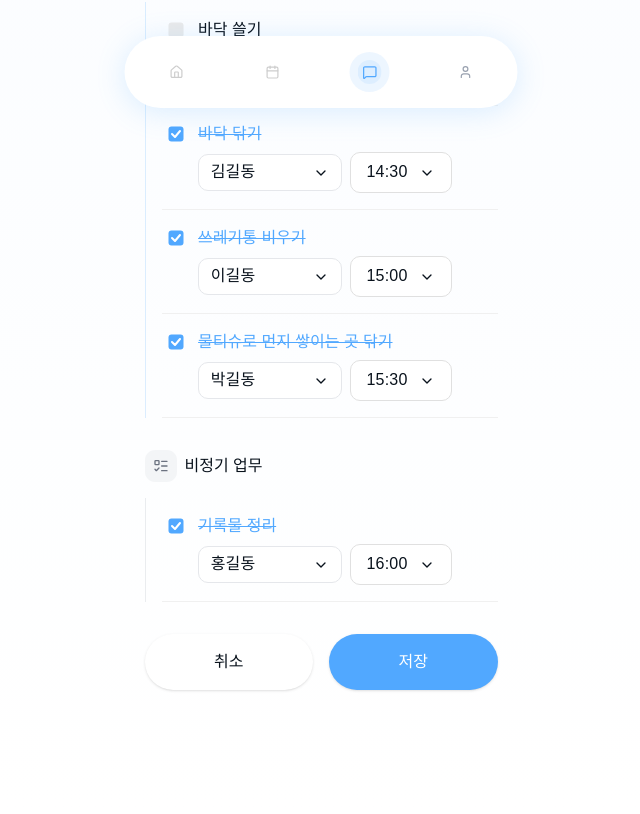
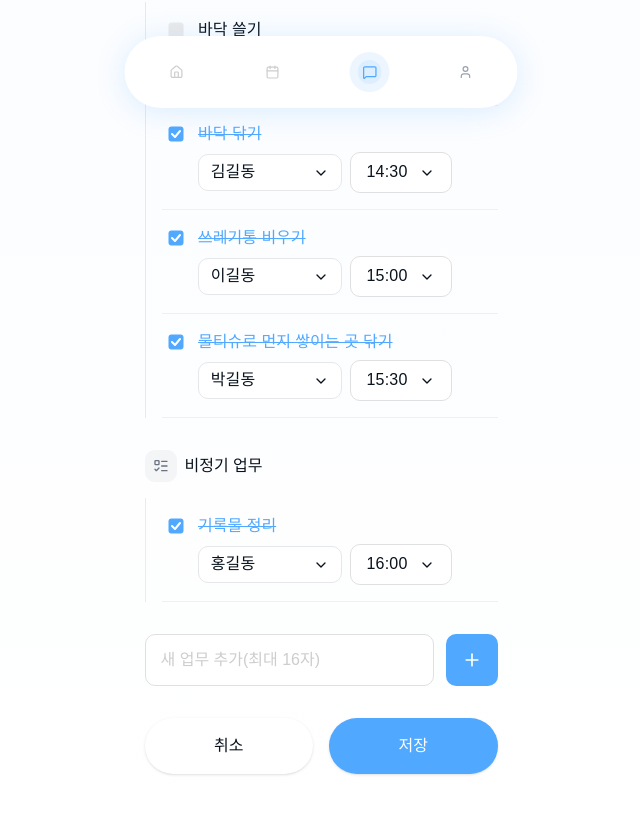
Before and after one commit to konkuk-icteam-student/commute_worklog_fe, a React (Vite) app: page /tasks/today/modify in a window 1280 px wide. Shown: the part 672-1486 px from the top of the page, without its empty margins (319-959 px from the left). Built offline with nearby package versions, Linux system fonts and the light colour scheme.

Commit message:
design: 새 업무 추가 버튼 추가

```diff
--- a/src/commute/pages/TasksEditPage.tsx
+++ b/src/commute/pages/TasksEditPage.tsx
@@ -30,6 +30,8 @@ export default function TasksEditPage() {
     { id: 8, title: '물티슈로 먼지 쌓이는 곳 닦기', assignee: '박길동', time: '15:30', completed: true, type: 'regular', period: 'afternoon' },
     { id: 9, title: '기록물 정리', assignee: '홍길동', time: '16:00', completed: true, type: 'irregular', period: 'afternoon' },
   ]);
+
+  const [newTaskInput, setNewTaskInput] = useState('');
 
   const toggleTaskComplete = (id: number) => {
     setTasks(tasks.map(task =>
@@ -215,6 +217,60 @@ export default function TasksEditPage() {
             </div>
           </div>
 
+          {/* Add New Task Section */}
+          <div className="content-stretch flex gap-[11.992px] h-[51.982px] items-center relative shrink-0 w-full" data-name="AddTaskContainer">
+            {/* Text Input */}
+            <div className="basis-0 grow bg-white relative rounded-[10px] h-full">
+              <div className="flex flex-row items-center size-full">
+                <div className="box-border content-stretch flex items-center overflow-clip px-[16px] py-[12px] relative size-full">
+                  <input
+                    type="text"
+                    value={newTaskInput}
+                    onChange={(e) => setNewTaskInput(e.target.value)}
+                    placeholder="새 업무 추가(최대 16자)"
+                    maxLength={16}
+                    className="font-['LINE_Seed_Sans_KR:Regular',sans-serif] leading-[normal] not-italic w-full text-[16px] outline-none placeholder:text-[#cdcdcd] text-[#09121c]"
+                  />
+                </div>
+              </div>
+              <div aria-hidden="true" className="absolute border-[#e0e0e0] border-[0.542px] border-solid inset-0 pointer-events-none rounded-[10px]" />
+            </div>
+
+            {/* Add Button */}
+            <button
+              onClick={() => {
+                if (newTaskInput.trim()) {
+                  const newTask = {
+                    id: tasks.length + 1,
+                    title: newTaskInput,
+                    assignee: '',
+                    time: '',
+                    completed: false,
+                    type: 'irregular' as const,
+                    period: 'afternoon' as const
+                  };
+                  setTasks([...tasks, newTask]);
+                  setNewTaskInput('');
+                }
+              }}
+              className="bg-[#51a8ff] relative rounded-[10px] shrink-0 size-[51.982px]"
+              data-name="AddButton"
+            >
+              <div className="flex flex-row items-center justify-center size-full">
+                <div className="box-border content-stretch flex items-center justify-center pl-0 pr-[0.008px] py-0 relative size-full">
+                  <div className="relative shrink-0 size-[19.993px]">
+                    <svg className="block size-full" fill="none" preserveAspectRatio="none" viewBox="0 0 20 20">
+                      <g>
+                        <path d="M4.16518 9.99644H15.8277" stroke="white" strokeLinecap="round" strokeLinejoin="round" strokeWidth="1.66607" />
+                        <path d="M9.99644 4.16518V15.8277" stroke="white" strokeLinecap="round" strokeLinejoin="round" strokeWidth="1.66607" />
+                      </g>
+                    </svg>
+                  </div>
+                </div>
+              </div>
+            </button>
+          </div>
+
           {/* Bottom Buttons */}
           <div className="flex gap-[1.6rem] h-[5.6rem] items-center w-full" data-name="Container">
             {/* Cancel Button */}
```
